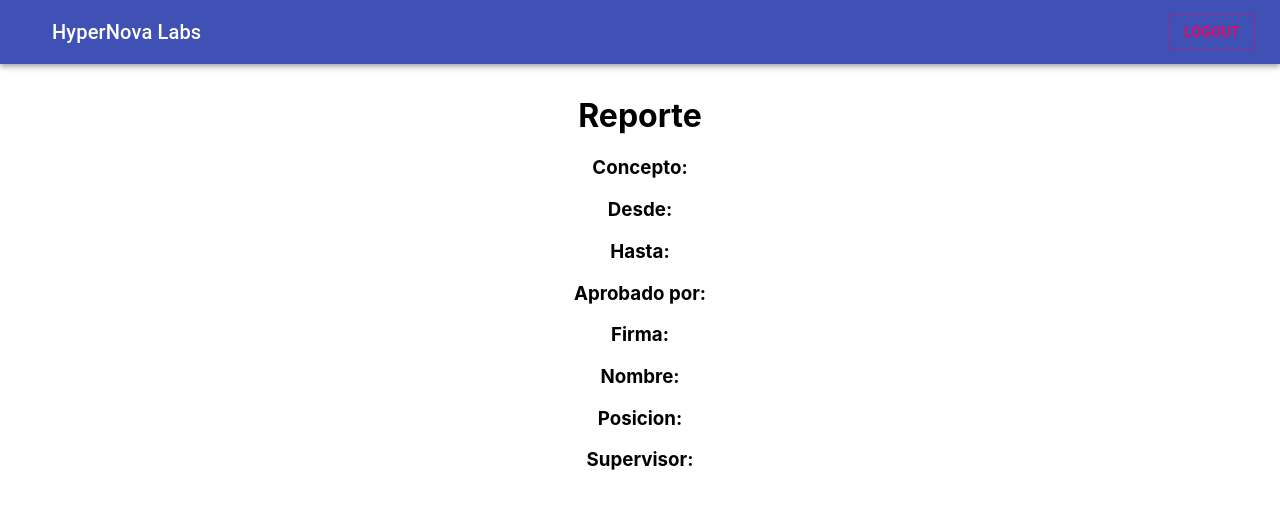
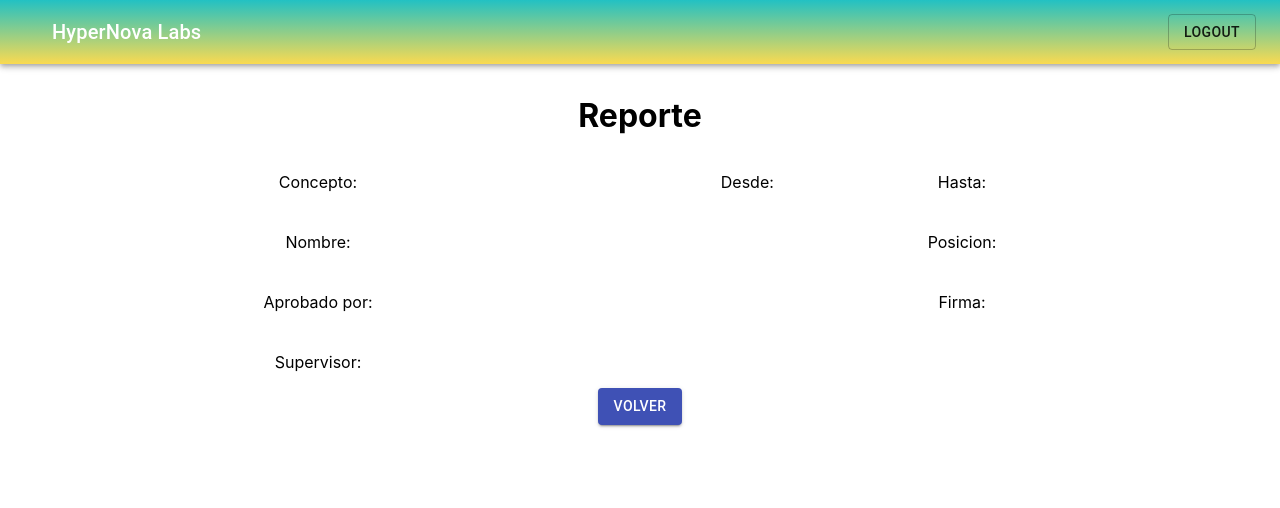
Before and after one commit to Spidey507/prueba-HYPERNOVA, a React (Create React App) app: page /show/1 in a window 1280 px wide. Shown: the top 508 px of the page. Built offline with nearby package versions, Linux system fonts and the light colour scheme; no server answers.

Commit message:
added buttons for navigation

```diff
--- a/src/components/Header.js
+++ b/src/components/Header.js
@@ -20,6 +20,10 @@ const useStyles = makeStyles((theme) => ({
     flexGrow: 1,
     display: 'flex',
   },
+  backgroundColor: {
+    background: 'rgb(34,193,195)',
+    background: 'linear-gradient(to bottom, rgba(34,193,195,1) 0%,' + 'rgba(250,218,81,1) 100%)',
+  }
 }));
 
 export default function Header() {
@@ -27,14 +31,14 @@ export default function Header() {
 
   return (
     <div className={classes.root}>
-      <AppBar position="static">
+      <AppBar position="static" className={classes.backgroundColor}>
         <Toolbar>
           <IconButton edge="start" className={classes.menuButton} color="inherit" aria-label="menu">
           </IconButton>
           <Typography variant="h6" className={classes.title}>
             HyperNova Labs
           </Typography>
-          <Link to="/"><Button variant="outlined" color="secondary">Logout</Button></Link>
+          <Link to="/"><Button variant="outlined" color="default">Logout</Button></Link>
         </Toolbar>
       </AppBar>
     </div>
--- a/src/components/form.js
+++ b/src/components/form.js
@@ -5,7 +5,7 @@ import TextField from '@material-ui/core/TextField';
 import { makeStyles } from '@material-ui/core/styles';
 import Button from '@material-ui/core/Button';
 import Header from './Header'
-import { Link } from 'react-router-dom';
+import { Redirect, Link } from 'react-router-dom';
 import axios from 'axios';
 
 const useStyles = makeStyles((theme) => ({
@@ -17,7 +17,7 @@ const useStyles = makeStyles((theme) => ({
     },
     formContainer: {
         display: 'block',
-        width:'70%',
+        width: '70%',
         margin: "2rem",
     },
 }));
@@ -25,16 +25,20 @@ const useStyles = makeStyles((theme) => ({
 class Form extends React.Component {
     constructor(props) {
         super(props);
-        this.state = { };
+        this.state = {};
 
         this.handleChange = this.handleChange.bind(this);
         this.handleSubmit = this.handleSubmit.bind(this);
     }
 
+    toDashboard() {
+        return <Redirect to='/dashboard' />;
+    }
+
     handleChange(event) {
         let nam = event.target.name;
         let val = event.target.value;
-        this.setState({[nam]: val});
+        this.setState({ [nam]: val });
     }
 
     handleSubmit(event) {
@@ -63,8 +67,9 @@ class Form extends React.Component {
         console.log(report_params)
         axios.post('http://localhost:3002/api/reports', report_params)
             .then(response => {
-            if(response.status == 201){
-                alert('Reporte creado')
+                if (response.status == 201) {
+                    params.history.push('/dashboard')
+                    //alert('Reporte creado')
                 } else {
                     alert('Error en la creacion')
                 }
@@ -219,10 +224,15 @@ class Form extends React.Component {
                                     />
                                 </Grid>
                                 <Grid item xs={12}>
-                                    <input type="submit" value="Submit"/>
+                                    <input type="submit" value="Submit" />
                                 </Grid>
                             </Grid>
                         </form>
+                        <Grid>
+                            <Link color="primary" to="/dashboard">
+                                <Button variant="contained" color="primary">Crear reporte</Button>
+                            </Link>
+                        </Grid>
                     </div>
                 </div>
             </React.Fragment>
--- a/src/components/show.js
+++ b/src/components/show.js
@@ -3,6 +3,8 @@ import Grid from '@material-ui/core/Grid';
 import Typography from '@material-ui/core/Typography';
 import TextField from '@material-ui/core/TextField';
 import { makeStyles } from '@material-ui/core/styles';
+import { sizing } from '@material-ui/system';
+import Container from '@material-ui/core/Container';
 import Button from '@material-ui/core/Button';
 import Header from './Header'
 import { Link } from 'react-router-dom';
@@ -49,19 +51,38 @@ class Show extends React.Component {
             <React.Fragment>
                 <Header />
                 <div>
+
                     <h1>Reporte</h1>
                     <div>
-                        <Grid >
-                            <h3>Concepto: </h3>{ this.state.report.concepto }
-                            <h3>Desde: </h3>{ this.state.report.fecha_desde }
-                            <h3>Hasta: </h3>{ this.state.report.fecha_hasta }
-                            <h3>Aprobado por: </h3>{ this.state.report.aprobado_por }
-                            <h3>Firma: </h3>{ this.state.report.firma }
-                            <h3>Nombre: </h3>{ this.state.employee.nombre }
-                            <h3>Posicion: </h3>{ this.state.employee.posicion }
-                            <h3>Supervisor: </h3>{ this.state.employee.supervisor }
+                        <Grid container spacing={1} className={useStyles.formContainer}>
+                            <Grid item xs={12} sm={6}>
+                                <p>Concepto: {this.state.report.concepto}</p>
                             </Grid>
-
+                            <Grid item xs={12} sm={2}>
+                                <p>Desde: {this.state.report.fecha_desde}</p>
+                            </Grid>
+                            <Grid item xs={12} sm={2}>
+                                <p>Hasta: {this.state.report.fecha_hasta}</p>
+                            </Grid>
+                            <Grid item xs={12} sm={6}>
+                                <p>Nombre: {this.state.employee.nombre}</p>
+                            </Grid>
+                            <Grid item xs={12} sm={6}>
+                                <p>Posicion: {this.state.employee.posicion}</p>
+                            </Grid>
+                            <Grid item xs={12} sm={6}>
+                                <p>Aprobado por: {this.state.report.aprobado_por}</p>
+                            </Grid>
+                            <Grid item xs={12} sm={6}>
+                                <p>Firma: {this.state.report.firma}</p>
+                            </Grid>
+                            <Grid item xs={12} sm={6}>
+                                <p>Supervisor: {this.state.employee.supervisor}</p>
+                            </Grid>
+                        </Grid>
+                        <Link color="primary" to="/dashboard">
+                            <Button variant="contained" color="primary">Volver</Button>
+                        </Link>
                     </div>
                 </div>
             </React.Fragment>
```
Lines whose indentation alone changed are shown as unchanged.
